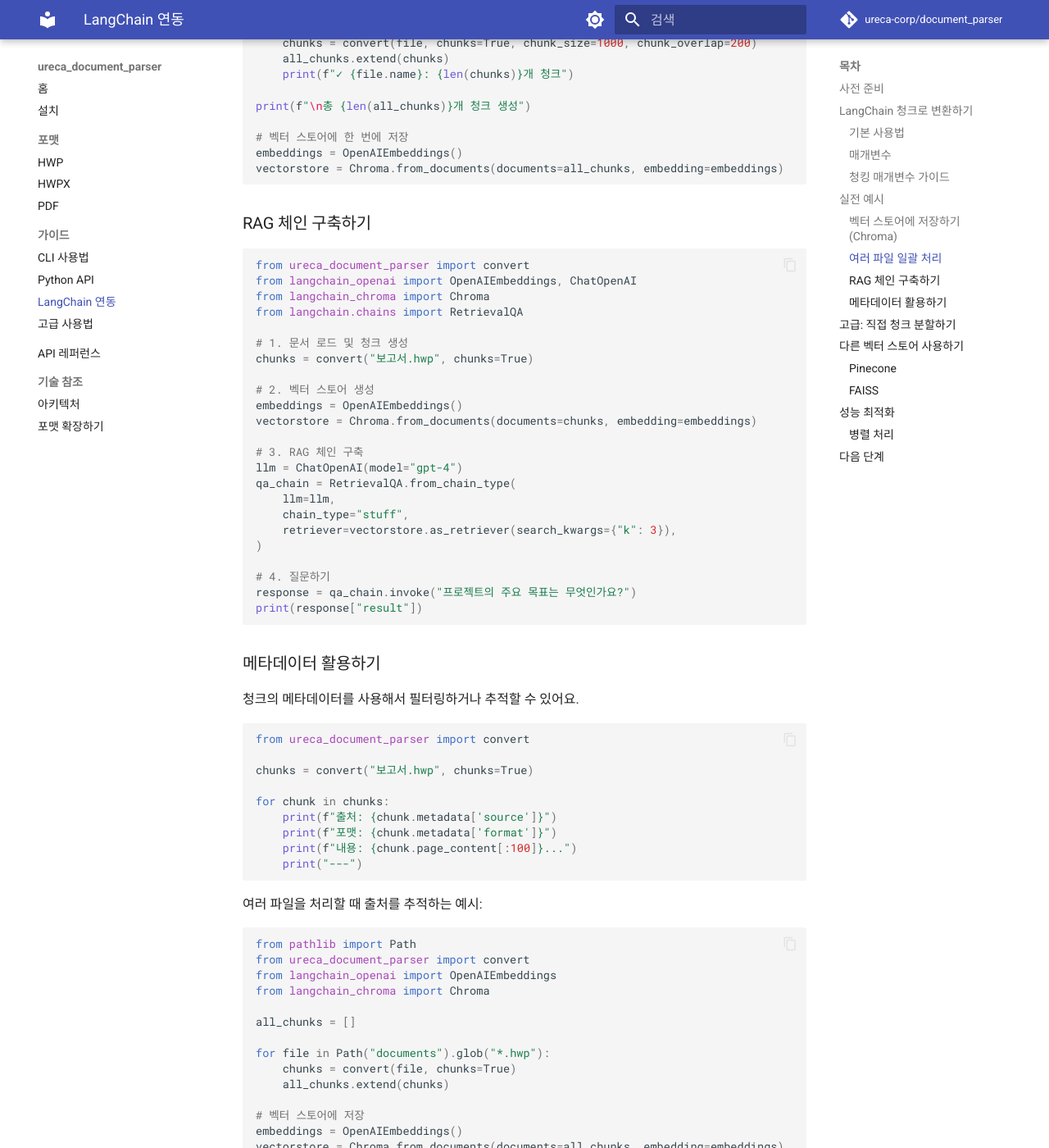
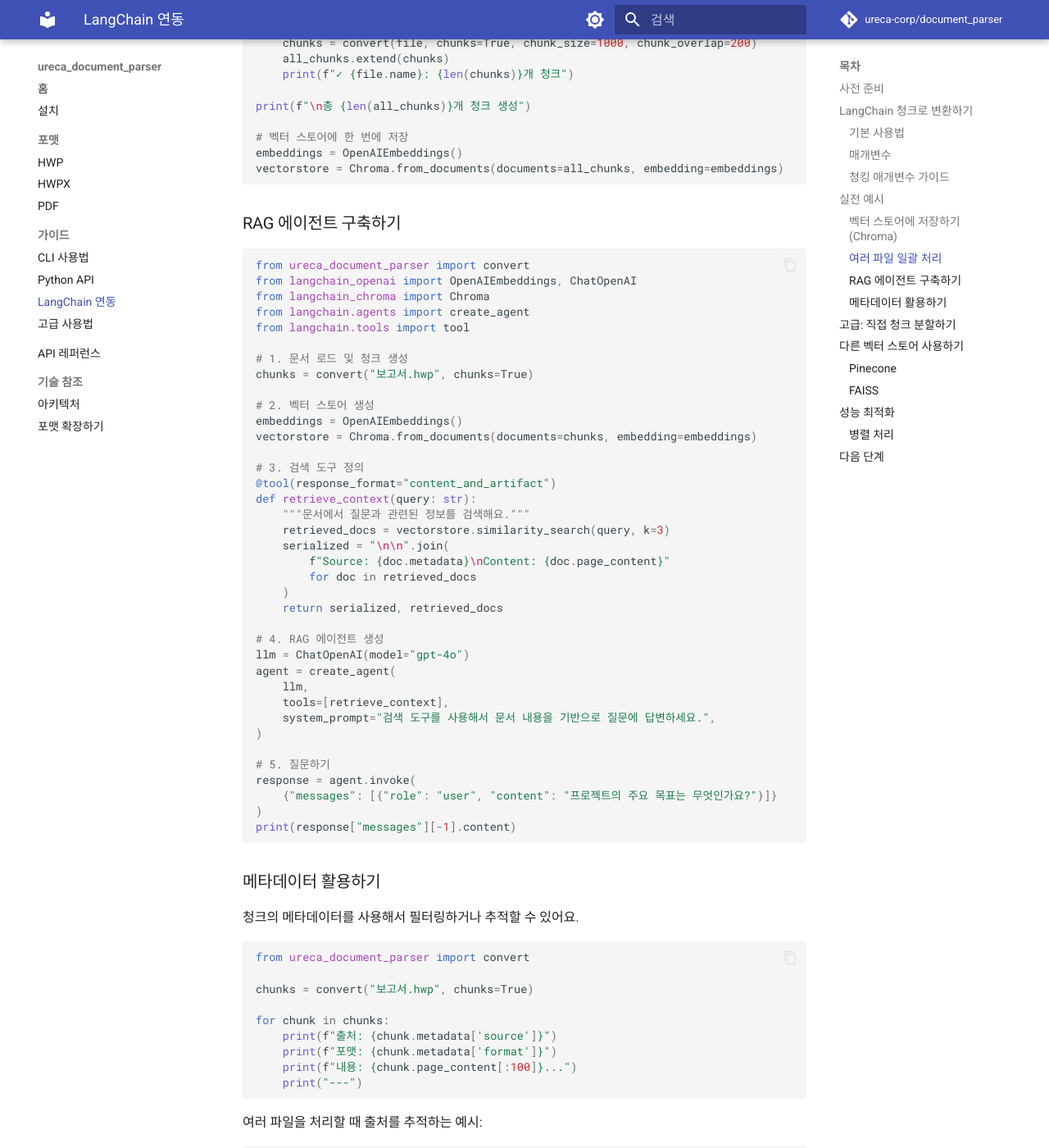
Before and after one commit to ureca-corp/document_parser, an MkDocs documentation site: the page built from docs/guides/langchain.md, in a window 1280 px wide and 1400 px high, scrolled down 2493 px. Shown: the whole window at 82% size. Built offline with MkDocs 1.6.1 and Material for MkDocs 9.7.7, drawn with Linux system fonts in a browser that asks for light colours; comment, search, counter and statistics services are not loaded; some of the changed text lies outside the part shown.

Commit message:
docs: LangChain RAG 예제를 최신 create_agent 패턴으로 업데이트
deprecated된 RetrievalQA 체인을 create_agent + @tool 기반 RAG 에이전트로
교체하고, FAISS load_local에 allow_dangerous_deserialization 파라미터 추가

Co-Authored-By: Claude Opus 4.6 <noreply@anthropic.com>

````diff
--- a/docs/guides/langchain.md
+++ b/docs/guides/langchain.md
@@ -10,7 +10,7 @@ LangChain 기능을 사용하려면 추가 의존성이 필요해요.
 uv add "ureca_document_parser[langchain]"
 ```
 
-이렇게 하면 [langchain-text-splitters](https://python.langchain.com/docs/how_to/recursive_text_splitter/)와 [langchain-core](https://python.langchain.com/docs/versions/v0_3/)가 함께 설치돼요.
+이렇게 하면 [langchain-text-splitters](https://python.langchain.com/docs/how_to/recursive_text_splitter/)와 [langchain-core](https://python.langchain.com/docs/concepts/langchain_core/)가 함께 설치돼요.
 
 ## LangChain 청크로 변환하기
 
@@ -116,13 +116,14 @@ embeddings = OpenAIEmbeddings()
 vectorstore = Chroma.from_documents(documents=all_chunks, embedding=embeddings)
 ```
 
-### RAG 체인 구축하기
+### RAG 에이전트 구축하기
 
 ```python
 from ureca_document_parser import convert
 from langchain_openai import OpenAIEmbeddings, ChatOpenAI
 from langchain_chroma import Chroma
-from langchain.chains import RetrievalQA
+from langchain.agents import create_agent
+from langchain.tools import tool
 
 # 1. 문서 로드 및 청크 생성
 chunks = convert("보고서.hwp", chunks=True)
@@ -131,17 +132,30 @@ chunks = convert("보고서.hwp", chunks=True)
 embeddings = OpenAIEmbeddings()
 vectorstore = Chroma.from_documents(documents=chunks, embedding=embeddings)
 
-# 3. RAG 체인 구축
-llm = ChatOpenAI(model="gpt-4")
-qa_chain = RetrievalQA.from_chain_type(
-    llm=llm,
-    chain_type="stuff",
-    retriever=vectorstore.as_retriever(search_kwargs={"k": 3}),
+# 3. 검색 도구 정의
+@tool(response_format="content_and_artifact")
+def retrieve_context(query: str):
+    """문서에서 질문과 관련된 정보를 검색해요."""
+    retrieved_docs = vectorstore.similarity_search(query, k=3)
+    serialized = "\n\n".join(
+        f"Source: {doc.metadata}\nContent: {doc.page_content}"
+        for doc in retrieved_docs
+    )
+    return serialized, retrieved_docs
+
+# 4. RAG 에이전트 생성
+llm = ChatOpenAI(model="gpt-4o")
+agent = create_agent(
+    llm,
+    tools=[retrieve_context],
+    system_prompt="검색 도구를 사용해서 문서 내용을 기반으로 질문에 답변하세요.",
 )
 
-# 4. 질문하기
-response = qa_chain.invoke("프로젝트의 주요 목표는 무엇인가요?")
-print(response["result"])
+# 5. 질문하기
+response = agent.invoke(
+    {"messages": [{"role": "user", "content": "프로젝트의 주요 목표는 무엇인가요?"}]}
+)
+print(response["messages"][-1].content)
 ```
 
 ### 메타데이터 활용하기
````
Also changed, not shown: other parts of docs/guides/langchain.md (+3 -1 lines).
